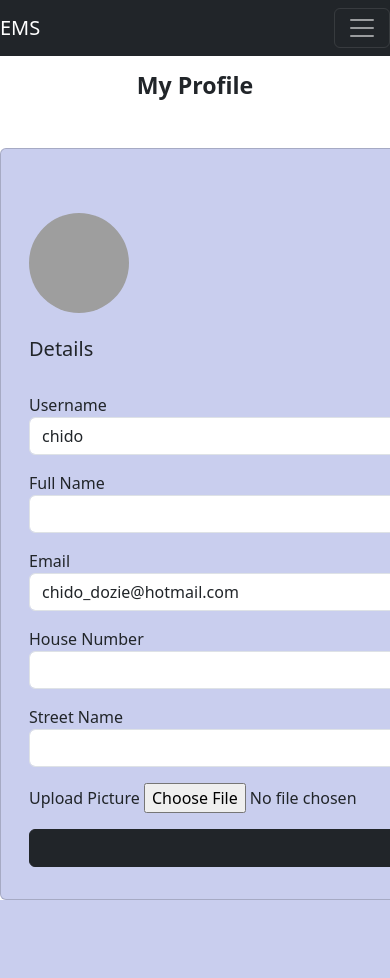
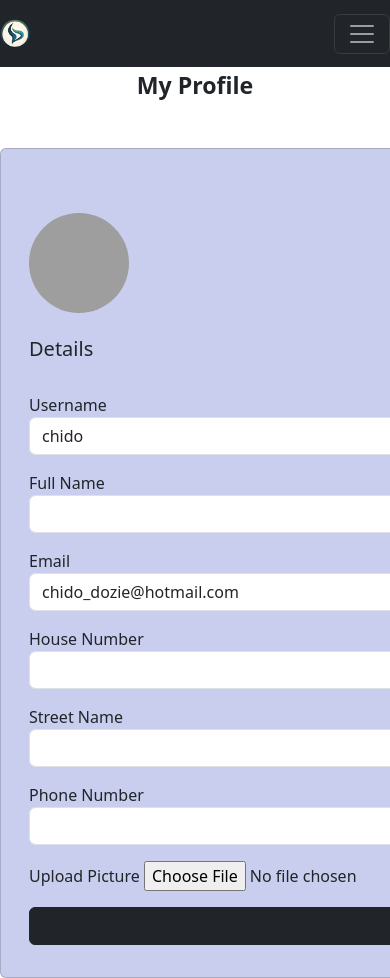
Before and after one commit to Chido100/estate_management_system, a Django app: page /accounts/profile/ in a window 390 px wide; the page is wider, and only the part inside the window is pictured. Before the commit the page ends 900 px from the top of that part, so only its background shows below. Run offline with Django 4.2, Linux system fonts and the light colour scheme; a user stored in the database is signed in; data comes from the database, SQL or seed files in the repository; some libraries are stand-ins or nearby versions; grey boxes are pictures that could not be loaded.

Commit message:
Added phone number field to users model

```diff
--- a/ems/ems/settings.py
+++ b/ems/ems/settings.py
@@ -201,3 +201,7 @@ STORAGES = {
         "BACKEND": "storages.backends.s3boto3.S3StaticStorage",
     },
 }
+
+
+TWILIO_ACCOUNT_SID = config('MY_TWILIO_ACCOUNT_SID')
+TWILIO_AUTH_TOKEN = config('MY_TWILIO_AUTH_TOKEN')
--- a/ems/templates/base.html
+++ b/ems/templates/base.html
@@ -14,7 +14,7 @@
         <link rel="stylesheet" href="https://cdn.jsdelivr.net/npm/bootstrap-icons@1.10.5/font/bootstrap-icons.css">
 
 
-    <title>EMS</title>
+    <title>Signala Connect</title>
 
 </head>
 
@@ -23,7 +23,9 @@
     {% if request.user.is_resident %}
     <nav class="navbar navbar-expand-lg navbar-dark bg-dark fixed-top">
 
-            <a class="navbar-brand" href="/">EMS</a>
+        <a class="navbar-brand" href="/">
+            <img src="/media/app_logo/logo.png" alt="App Logo" height="40" class="d-inline-block align-text-top">
+        </a>
             <button class="navbar-toggler" type="button" data-bs-toggle="collapse"
                 data-bs-target="#navbarSupportedContent" aria-controls="navbarSupportedContent" aria-expanded="false"
                 aria-label="Toggle navigation">
@@ -113,7 +115,9 @@
 
     <nav class="navbar navbar-expand-lg navbar-dark bg-dark fixed-top">
 
-            <a class="navbar-brand" href="/">EMS</a>
+        <a class="navbar-brand" href="/">
+            <img src="/media/app_logo/logo.png" alt="App Logo" height="40" class="d-inline-block align-text-top">
+        </a>
             <button class="navbar-toggler" type="button" data-bs-toggle="collapse"
                 data-bs-target="#navbarSupportedContent" aria-controls="navbarSupportedContent" aria-expanded="false"
                 aria-label="Toggle navigation">
@@ -167,7 +171,9 @@
 
     <nav class="navbar navbar-expand-lg navbar-dark bg-dark fixed-top">
 
-            <a class="navbar-brand" href="/">EMS</a>
+        <a class="navbar-brand" href="/">
+            <img src="/media/app_logo/logo.png" alt="App Logo" height="40" class="d-inline-block align-text-top">
+        </a>
             <button class="navbar-toggler" type="button" data-bs-toggle="collapse"
                 data-bs-target="#navbarSupportedContent" aria-controls="navbarSupportedContent" aria-expanded="false"
                 aria-label="Toggle navigation">
--- a/ems/templates/users/password_reset.html
+++ b/ems/templates/users/password_reset.html
@@ -13,7 +13,9 @@
 
 <nav class="navbar navbar-expand-lg navbar-dark bg-dark py-3 fixed-top">
 
-    <a class="navbar-brand" href="#">EMS</a>
+    <a class="navbar-brand" href="">
+        <img src="/media/app_logo/logo.png" alt="App Logo" height="60" class="d-inline-block align-text-top">
+    </a>
     <button class="navbar-toggler" type="button" data-bs-toggle="collapse"
         data-bs-target="#navbarSupportedContent" aria-controls="navbarSupportedContent" aria-expanded="false"
         aria-label="Toggle navigation">
--- a/ems/templates/users/profile.html
+++ b/ems/templates/users/profile.html
@@ -41,6 +41,10 @@
                         <input type="text" class="form-control" name="{{ u_form.street_name.name }}" id="text" value="{{ u_form.street_name.value|default_if_none:'' }}" required>
                     </div>
                     <div class="mb-3">
+                        <label for="phone_number">Phone Number</label>
+                        <input type="tel" class="form-control" name="{{ u_form.phone_number.name }}" id="phone_number" value="{{ u_form.phone_number.value|default_if_none:'' }}" required>
+                    </div>
+                    <div class="mb-3">
                         <label for="image">Upload Picture</label>
                         <input type="file" class="form-control-file" name="{{ p_form.image.name }}" id="image" value="{{ p_form.image.value|default_if_none:'' }}">
                     </div>
--- a/ems/templates/users/register_resident.html
+++ b/ems/templates/users/register_resident.html
@@ -12,10 +12,11 @@
 
 <div class="d-flex align-items-center justify-content-center" style="min-height: 100vh;">
     <div class="card mx-auto" style="width: 30rem;">
-        <!--<img src="" class="card-img-top" alt="...">-->
         <div class="card-body p-3 mb-2 bg-light text-dark">
             <div class="d-flex align-items-center mb-3">
-                <h5 class="card-title mb-3" style="font-weight: 800;">Register for exclusive access.</h5>
+                <a class="navbar-brand mx-auto text-center">
+                    <img src="/media/app_logo/logo_2.png" alt="App Logo" height="200" class="d-inline-block align-text-top">
+                </a>
             </div>
 
             <form method="POST">
--- a/ems/users/forms.py
+++ b/ems/users/forms.py
@@ -4,9 +4,12 @@ from .models import User, Profile
 
 
 class RegisterResidentForm(UserCreationForm):
-    class Meta:
+    username = forms.CharField(label="Username",  strip=False, widget=forms.PasswordInput)
+
+
+    class Meta(UserCreationForm.Meta):
         model = User
-        fields = ['email', 'username', 'full_name', 'password1', 'password2', 'house_number', 'street_name']
+        fields = ['username', 'email', 'full_name', 'house_number', 'street_name', 'phone_number', 'password1', 'password2']
 
 
 class UserUpdateForm(forms.ModelForm):
--- a/ems/users/models.py
+++ b/ems/users/models.py
@@ -1,5 +1,6 @@
 from django.db import models
 from django.contrib.auth.models import AbstractUser
+from phonenumber_field.modelfields import PhoneNumberField
 from PIL import Image
 
 
@@ -8,6 +9,8 @@ class User(AbstractUser):
     full_name = models.CharField(max_length=100, default='')
     house_number = models.CharField(max_length=50)
     street_name = models.CharField(max_length=100)
+    phone_number = PhoneNumberField(blank=True, null=True)
+
 
     is_resident = models.BooleanField(default=False)
     is_security = models.BooleanField(default=False)
```
Also changed, not shown: ems/templates/dashboard/dashboard.html (+9 -9 lines), ems/templates/users/base.html (+12 -7 lines), ems/templates/users/login.html (+6 -4 lines), requirements.txt (+14 -1 lines), ems/media/app_logo/IMG_0327.PNG (added), ems/media/app_logo/logo.png (added), ems/media/app_logo/logo_2.png (added), ems/users/migrations/0006_user_phone_number.py (added), ems/users/migrations/0007_alter_user_phone_number.py (added).
